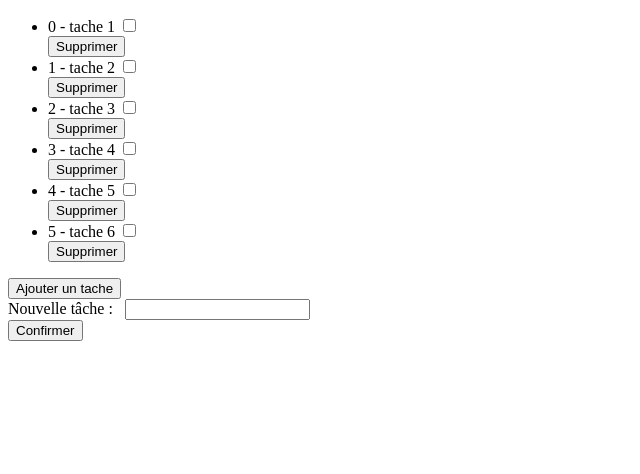
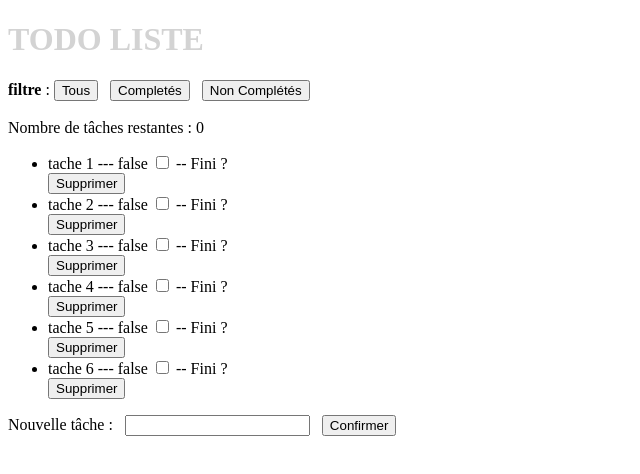
Before and after one commit to Oromee/projet_todo, a Vue app: page / in a window 1280 px wide. Shown: the top 474 px of the page, without its empty margins (0-640 px from the left). Built offline with nearby package versions, Linux system fonts and the light colour scheme.

Commit message:
Suite partie 1

```diff
--- a/package.json
+++ b/package.json
@@ -9,7 +9,9 @@
   },
   "dependencies": {
     "core-js": "^3.6.5",
-    "vue": "^2.6.11"
+    "es6-promise": "^4.2.8",
+    "vue": "^2.6.11",
+    "vuex": "^3.6.2"
   },
   "devDependencies": {
     "@vue/cli-plugin-babel": "~4.5.0",
--- a/src/components/todo.vue
+++ b/src/components/todo.vue
@@ -1,19 +1,27 @@
 <template>
   <div id="todo">
+    <h1>TODO LISTE</h1>
+    <b>filtre</b> :
+    <button type="button" v-on:click="filterTask('all')">Tous</button>&nbsp;&nbsp;
+    <button type="button" v-on:click="filterTask('comp')">Completés</button>&nbsp;&nbsp;
+    <button type="button" v-on:click="filterTask('nComp')">Non Complétés</button><br><br>
+    Nombre de tâches restantes : {{ this.restante }}
     <ul>
-      <li v-for="(todo, index) in todos" :key="todo">
-        {{ index }} - {{ todo.titre }}
-        <input type="checkbox" v-on:change="completedTask(index)">
+      <li v-for="(todo,index) in todos" :key="todo.id">
+        {{ todo.titre }} --- {{ todo.completed }}
+        <input type="checkbox" id="fTask" v-on:change="completedTask(index)">
+        <label for="fTask"> -- Fini ?</label>
         <br>
         <button type="button" v-on:click="supprimerTask(index)">Supprimer</button>
       </li>
     </ul>
-    <button type="button" v-on:click="ajoutTache(document.getElementById(nouvelleTask))">Ajouter un tache</button>
+
     <div id="nouvelleTask">
       <label for="nTask">Nouvelle tâche : </label>&nbsp;
-      <input type="text" name="nTask" v-model="nTask"><br>
-      <button type="button">Confirmer</button>
+      <input type="text" id="nTask" v-model="nTask">&nbsp;&nbsp;
+      <button type="button" v-on:click="addTask">Confirmer</button>
     </div>
+
   </div>
 </template>
 
@@ -23,39 +31,44 @@ export default {
     return{
       todos:[
         {
+          id: 0,
           titre: 'tache 1',
           completed: false
         },
         {
+          id: 1,
           titre: 'tache 2',
           completed: false
         },
         {
+          id: 2,
           titre: 'tache 3',
           completed: false
         },
         {
+          id: 3,
           titre: 'tache 4',
           completed: false
         },
         {
+          id: 4,
           titre: 'tache 5',
           completed: false
         },
         {
+          id: 5,
           titre: 'tache 6',
           completed: false
         }
       ],
       nTask:'',
-      filter: 'all'
-
+      restante: 0
     }
   },
 
   methods:{
     completedTask(index){
-      if(this.todos[index].completed===true){
+      if(this.todos[index].completed){
         this.todos[index].completed=false
       }
       else{
@@ -63,13 +76,42 @@ export default {
       }
     },
     supprimerTask(index){
-      //this.todos = this.todos.slice(0, index) + this.todos.slice(index+1)
-      console.log(this.todos.slice(0, index))
-      console.log(this.todos.slice(index+1))
+      this.todos = this.todos.slice(0, index).concat(this.todos.slice(index+1))
     },
-    ajoutTache(divhidden){
-      this.getElementById(divhidden).style.visibility ='visible';
-    }
+    addTask(){
+      this.todos.push({id: this.todos.length, titre: this.nTask, completed: false})
+      this.nTask ='';
+    },
+
+    filterTask(filtre){
+      //let tabR = this.todos
+      //console.log(tabR)
+      if(filtre === 'all'){
+        console.log(filtre)
+        return this.todos
+      }
+      if(filtre === 'comp'){
+        console.log(filtre)
+        this.todos = this.todos.filter(function (todo){
+          return todo.completed == true
+        });
+      }
+      if(filtre === 'nComp'){
+        console.log(filtre)
+        this.todos = this.todos.filter(function (todo){
+          return todo.completed == false
+        });
+      }
+    },
+
+    /*setTacheR(){
+      for(let todo in this.todos){
+        if(todo.completed == false){
+          this.restante = this.restante+1
+        }
+      }
+      console.log(this.restante)
+    }*/
   },
   name:"todo"
 }
```
Also changed, not shown: A_faire.txt, 1 other file (tests, documents, lock files or other folders).
